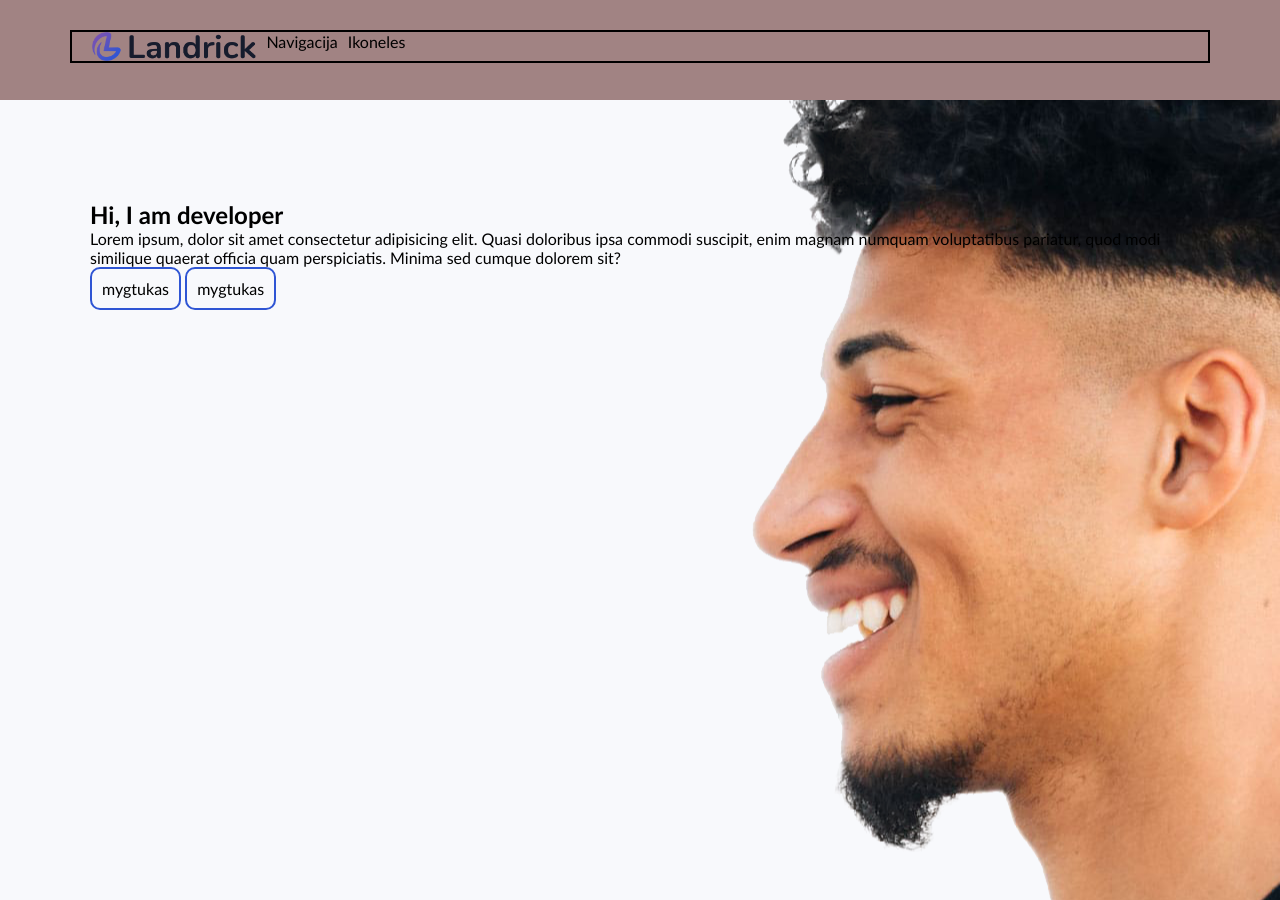
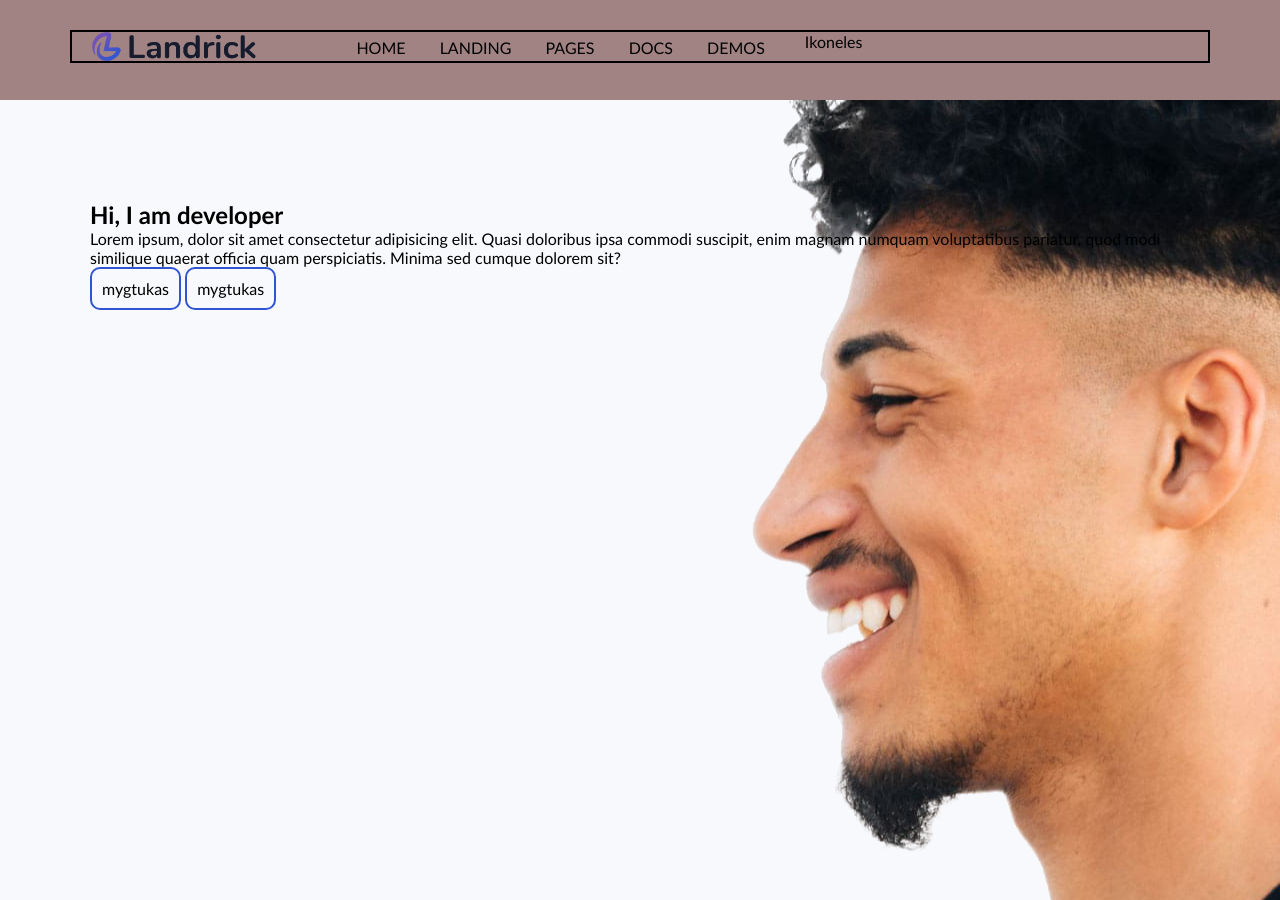
Before and after one commit to Niseme/26-Dizainas, a website: page index.html in a window 1280 px wide. Shown: the top 900 px of the page. Drawn offline with Linux system fonts and the light colour scheme.

Commit message:
header home

```diff
--- a/css/components/header.css
+++ b/css/components/header.css
@@ -13,10 +13,33 @@
   border: 2px solid black;
 }
 .navigacija {
+  display: inline-block;
   float: left;
-  margin-left: 10px;
+  margin-left: 100px;
+  margin-top: 6px;
 }
 .ikoneles {
   float: left;
   margin-left: 10px;
 }
+.navigacija .home {
+  display: inline-block;
+  margin-right: 30px;
+  font-family: 13px, "Nunito", sans-serif;
+}
+.navigacija .landing {
+  display: inline-block;
+  margin-right: 30px;
+}
+.navigacija .pages {
+  display: inline-block;
+  margin-right: 30px;
+}
+.navigacija .docs {
+  display: inline-block;
+  margin-right: 30px;
+}
+.navigacija .demos {
+  display: inline-block;
+  margin-right: 30px;
+}
--- a/index.html
+++ b/index.html
@@ -18,7 +18,13 @@
         <div class="row border">
             <div class="col-12 ">
                 <img class="logoheader " src="./img/logo.png" alt="logo">
-                <nav class="navigacija">Navigacija</nav>
+                <nav class="navigacija">
+                    <div class="home">HOME</div>
+                    <div class="landing">LANDING</div>
+                    <div class="pages">PAGES</div>
+                    <div class="docs">DOCS</div>
+                    <div class="demos">DEMOS</div>
+                </nav>
                 <div class="ikoneles"><i class="fa fa-cog" aria-hidden="true"></i>Ikoneles</div>
 
             </div>
```
